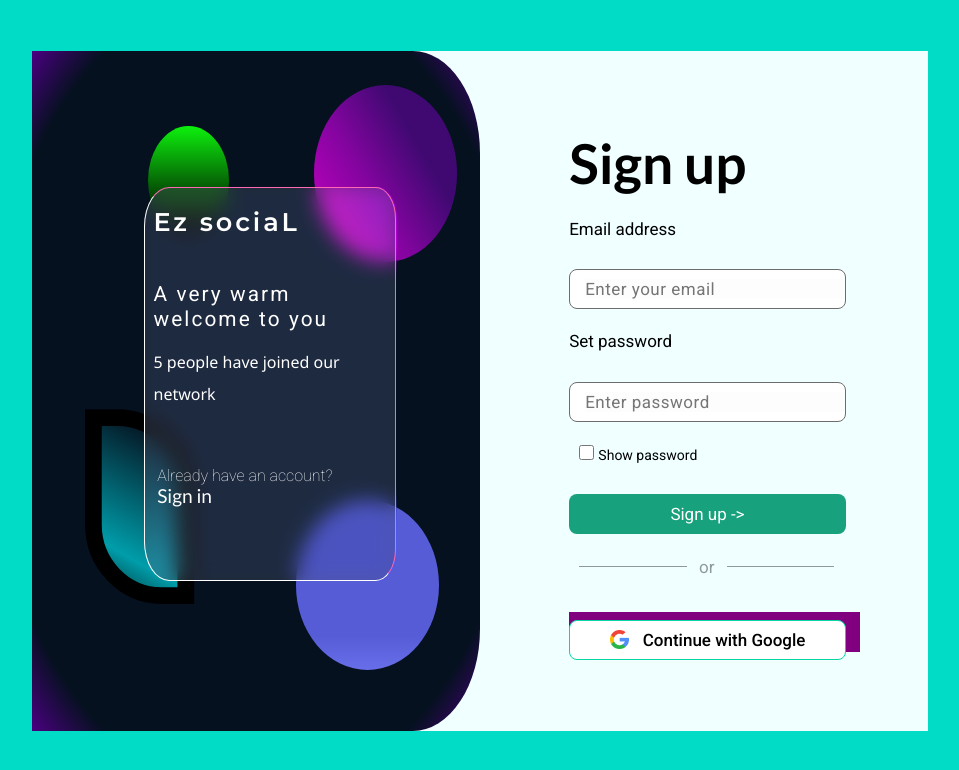
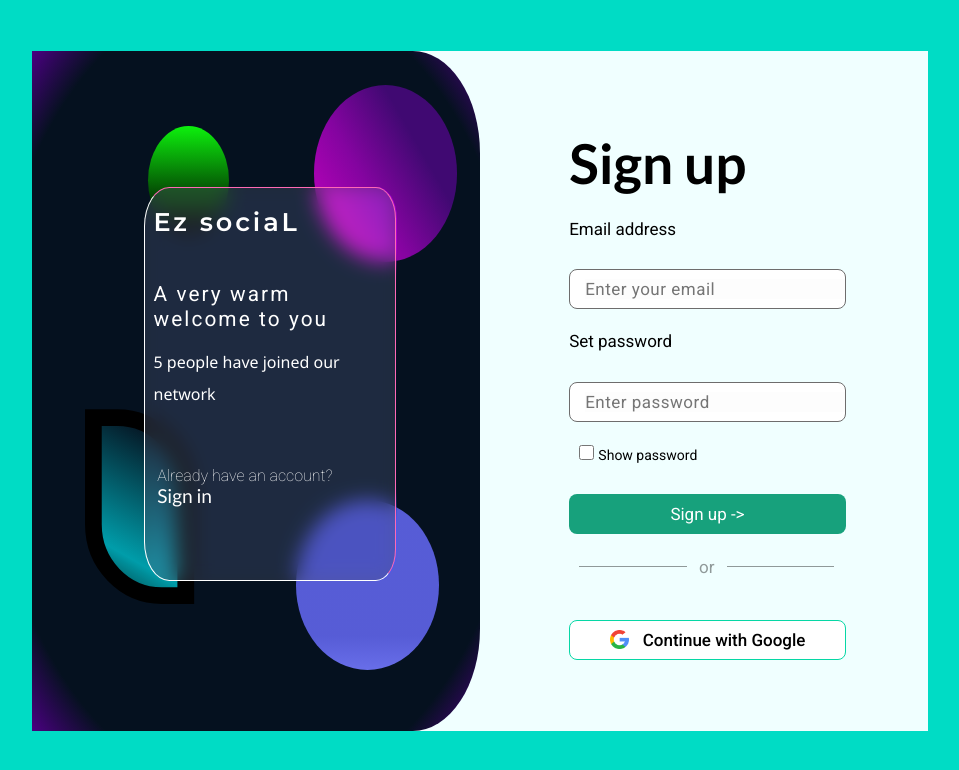
Before and after one commit to AkaCoder007/EZ-social, a plain HTML site: page index.html in a window 1280 px wide. Shown: the whole page, without its empty margins (99-1058 px from the left). Drawn offline with Linux system fonts and the light colour scheme.

Commit message:
Revert "checking merge"

```diff
--- a/signup_form.css
+++ b/signup_form.css
@@ -120,7 +120,7 @@ input:focus {
     margin-top: 10%;
     width: 100%;
     height: 40px;
-    background-color: purple;
+    /* background-color: purple; */
 }
 
 .signup_options button {
```
